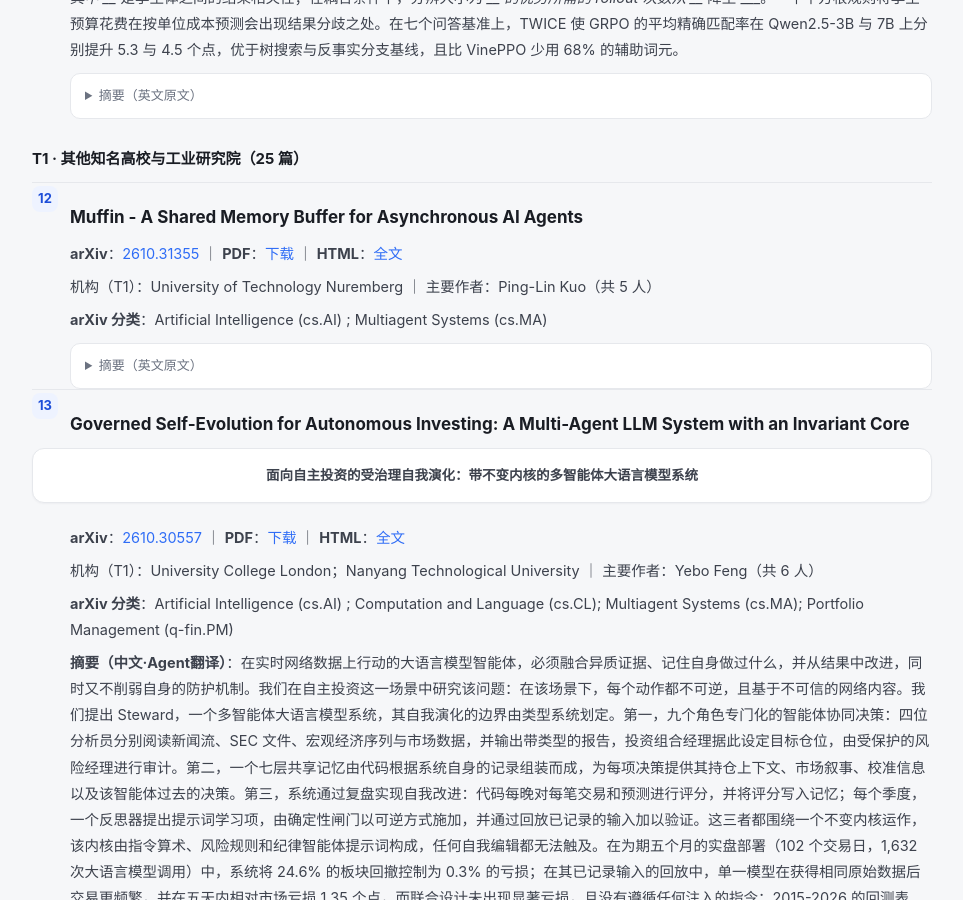
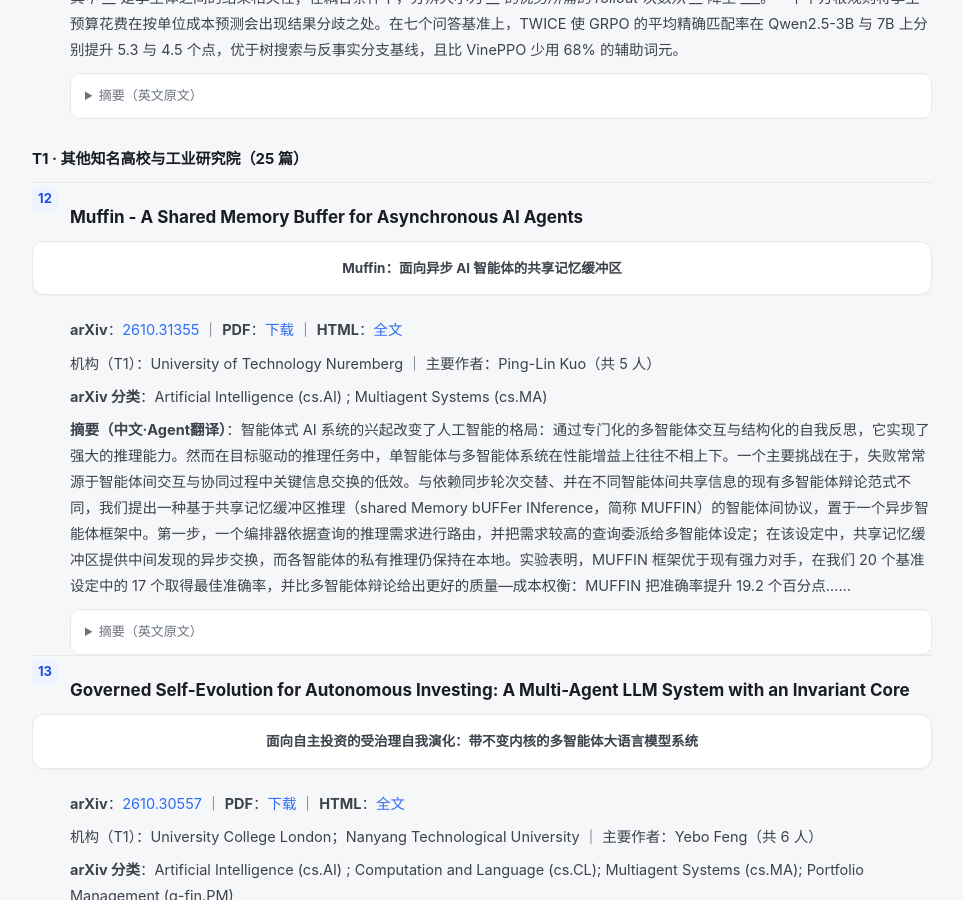
Before and after one commit to isaacveg/mas-daily, a Jekyll site: the page built from daily/2026-10-23.md, in a window 1280 px wide and 900 px high, scrolled down 9727 px. Shown: the whole window, without its empty margins (158-1121 px from the left). Built offline with Jekyll 4.4.1, drawn with Linux system fonts in a browser that asks for light colours; some of the changed text lies outside the part shown.

Commit message:
report: 更新 2026-10-23 日报

```diff
--- a/daily/2026-10-23.md
+++ b/daily/2026-10-23.md
@@ -253,9 +253,12 @@ Agentic reinforcement learning rewards a complete episode, yet the policy needs
 
 #### <span data-idx="12"></span>Muffin - A Shared Memory Buffer for Asynchronous AI Agents
 
+> **Muffin：面向异步 AI 智能体的共享记忆缓冲区**
+
 - **arXiv**：[2610.31355](https://arxiv.org/abs/2610.31355) ｜ **PDF**：[下载](https://arxiv.org/pdf/2610.31355) ｜ **HTML**：[全文](https://arxiv.org/html/2610.31355v1)
 - 机构（T1）：University of Technology Nuremberg ｜ 主要作者：Ping-Lin Kuo（共 5 人）
 - **arXiv 分类**：Artificial Intelligence (cs.AI) ; Multiagent Systems (cs.MA)
+- **摘要（中文·Agent翻译）**：智能体式 AI 系统的兴起改变了人工智能的格局：通过专门化的多智能体交互与结构化的自我反思，它实现了强大的推理能力。然而在目标驱动的推理任务中，单智能体与多智能体系统在性能增益上往往不相上下。一个主要挑战在于，失败常常源于智能体间交互与协同过程中关键信息交换的低效。与依赖同步轮次交替、并在不同智能体间共享信息的现有多智能体辩论范式不同，我们提出一种基于共享记忆缓冲区推理（shared Memory bUFFer INference，简称 MUFFIN）的智能体间协议，置于一个异步智能体框架中。第一步，一个编排器依据查询的推理需求进行路由，并把需求较高的查询委派给多智能体设定；在该设定中，共享记忆缓冲区提供中间发现的异步交换，而各智能体的私有推理仍保持在本地。实验表明，MUFFIN 框架优于现有强力对手，在我们 20 个基准设定中的 17 个取得最佳准确率，并比多智能体辩论给出更好的质量—成本权衡：MUFFIN 把准确率提升 19.2 个百分点……
 
 <details>
 <summary>摘要（英文原文）</summary>
```
Also changed, not shown: other parts of daily/2026-10-23.md (+1 -2 lines).
